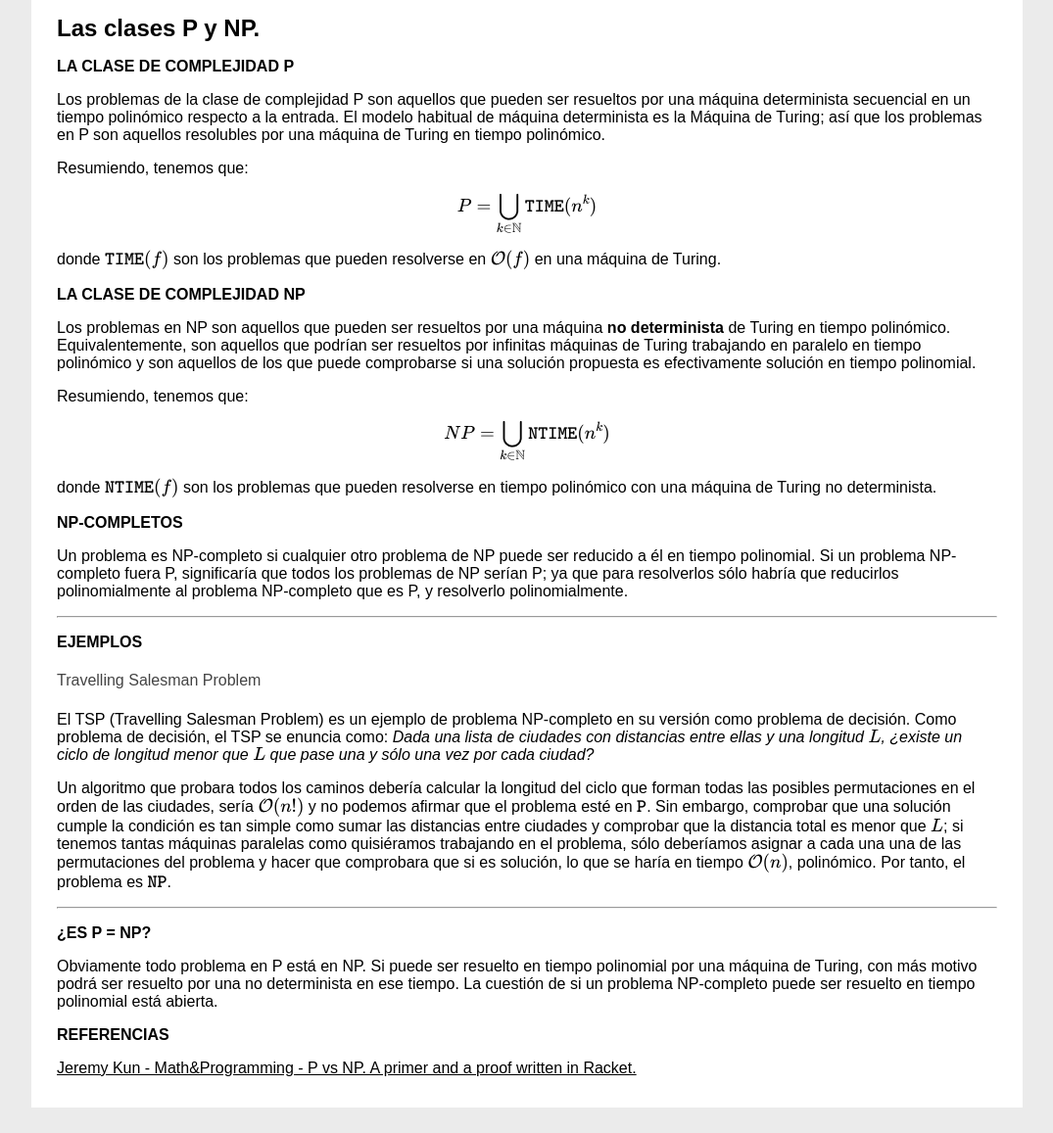
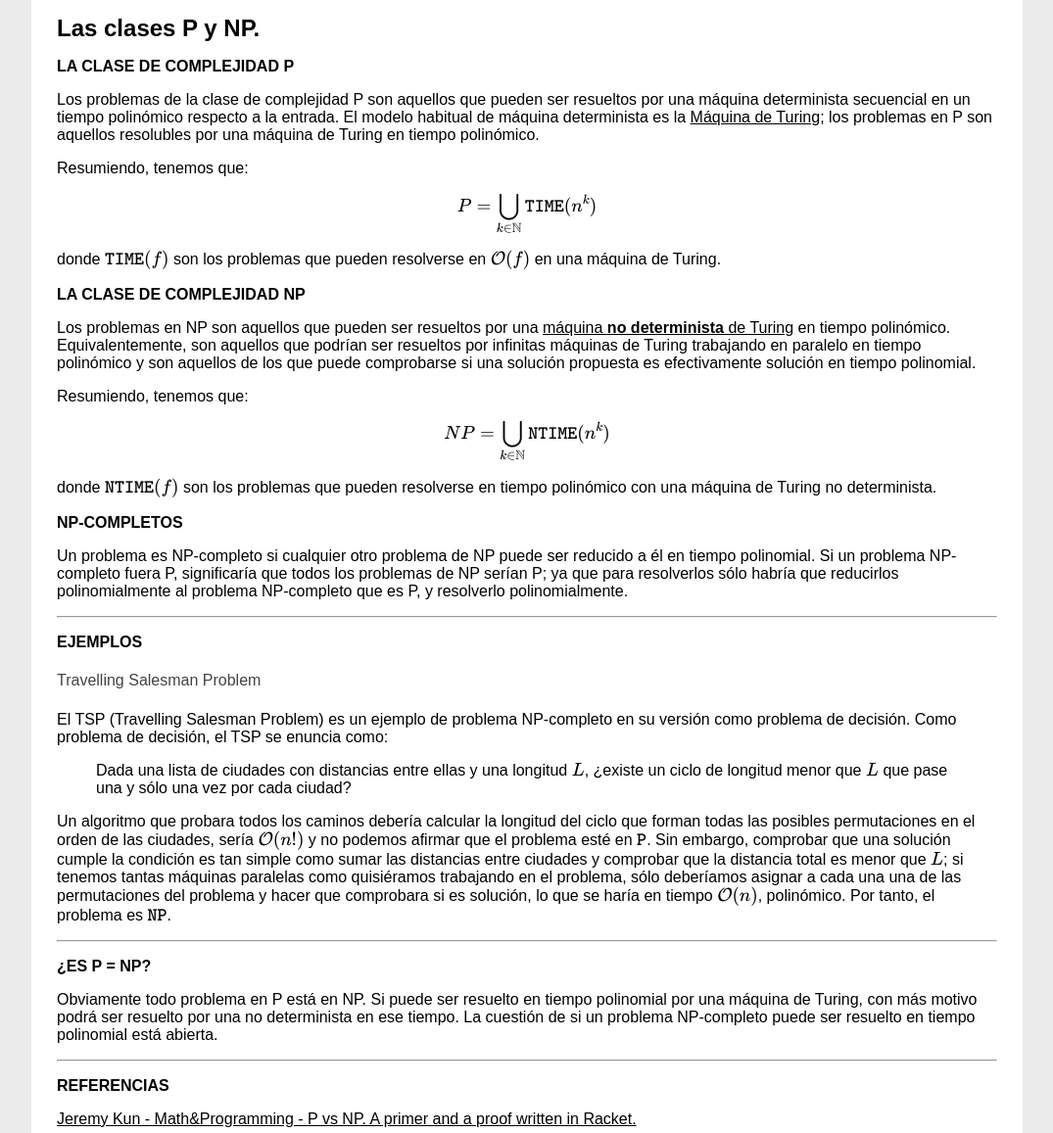
Before and after one commit to libreim/blog, a Jekyll site: the page built from _posts/2014-4-12-PyNP.md, in a window 1280 px wide. Shown: the part 100-1257 px from the top of the page at 98% size, without its empty margins (102-1177 px from the left). Built offline with Jekyll 4.4.1, drawn with Linux system fonts in a browser that asks for light colours; formulas are drawn with MathJax 3; grey boxes are pictures that could not be loaded.

Commit message:
Enlaces y pequeños cambios.

```diff
--- a/_posts/2014-4-12-PyNP.md
+++ b/_posts/2014-4-12-PyNP.md
@@ -8,7 +8,7 @@ category: matematicas
 
 ### La clase de complejidad P
 
-Los problemas de la clase de complejidad P son aquellos que pueden ser resueltos por una máquina determinista secuencial en un tiempo polinómico respecto a la entrada. El modelo habitual de máquina determinista es la Máquina de Turing; así que los problemas en P son aquellos resolubles por una máquina de Turing en tiempo polinómico.
+Los problemas de la clase de complejidad P son aquellos que pueden ser resueltos por una máquina determinista secuencial en un tiempo polinómico respecto a la entrada. El modelo habitual de máquina determinista es la [Máquina de Turing](http://en.wikipedia.org/wiki/Turing_machine#Formal_definition); los problemas en P son aquellos resolubles por una máquina de Turing en tiempo polinómico.
 
 Resumiendo, tenemos que:
 
@@ -19,7 +19,7 @@ donde `$\mathtt{TIME}(f)$` son los problemas que pueden resolverse en `$\mathcal
 
 ### La clase de complejidad NP
 
-Los problemas en NP son aquellos que pueden ser resueltos por una máquina **no determinista** de Turing en tiempo polinómico. Equivalentemente, son aquellos que podrían ser resueltos por infinitas máquinas de Turing trabajando en paralelo en tiempo polinómico y son aquellos de los que puede comprobarse si una solución propuesta es efectivamente solución en tiempo polinomial.
+Los problemas en NP son aquellos que pueden ser resueltos por una [máquina **no determinista** de Turing](http://en.wikipedia.org/wiki/Non-deterministic_Turing_machine) en tiempo polinómico. Equivalentemente, son aquellos que podrían ser resueltos por infinitas máquinas de Turing trabajando en paralelo en tiempo polinómico y son aquellos de los que puede comprobarse si una solución propuesta es efectivamente solución en tiempo polinomial.
 
 Resumiendo, tenemos que:
 
@@ -37,9 +37,10 @@ _____
 
 #### Travelling Salesman Problem
 
-El TSP (Travelling Salesman Problem) es un ejemplo de problema NP-completo en su versión como problema de decisión. Como problema de decisión, el TSP se enuncia como: *Dada una lista de ciudades con distancias entre ellas y una longitud $L$, ¿existe un ciclo de longitud menor que $L$ que pase una y sólo una vez por cada ciudad?*
+El TSP (Travelling Salesman Problem) es un ejemplo de problema NP-completo en su versión como problema de decisión. Como problema de decisión, el TSP se enuncia como:
+> Dada una lista de ciudades con distancias entre ellas y una longitud $L$, ¿existe un ciclo de longitud menor que $L$ que pase una y sólo una vez por cada ciudad?
 
-Un algoritmo que probara todos los caminos debería calcular la longitud del ciclo que forman todas las posibles permutaciones en el orden de las ciudades, sería $\mathcal{O}(n!)$ y no podemos afirmar que el problema esté en $\mathtt{P}$. Sin embargo, comprobar que una solución cumple la condición es tan simple como sumar las distancias entre ciudades y comprobar que la distancia total es menor que $L$; si tenemos tantas máquinas paralelas como quisiéramos trabajando en el problema, sólo deberíamos asignar a cada una una de las permutaciones del problema y hacer que comprobara que si es solución, lo que se haría en tiempo $\mathcal{O}(n)$, polinómico. Por tanto, el problema es $\mathtt{NP}$.
+Un algoritmo que probara todos los caminos debería calcular la longitud del ciclo que forman todas las posibles permutaciones en el orden de las ciudades, sería $\mathcal{O}(n!)$ y no podemos afirmar que el problema esté en $\mathtt{P}$. Sin embargo, comprobar que una solución cumple la condición es tan simple como sumar las distancias entre ciudades y comprobar que la distancia total es menor que $L$; si tenemos tantas máquinas paralelas como quisiéramos trabajando en el problema, sólo deberíamos asignar a cada una una de las permutaciones del problema y hacer que comprobara si es solución, lo que se haría en tiempo $\mathcal{O}(n)$, polinómico. Por tanto, el problema es $\mathtt{NP}$.
 
 ______
 
@@ -47,8 +48,10 @@ ______
 Obviamente todo problema en P está en NP. Si puede ser resuelto en tiempo polinomial por una máquina de Turing, con más motivo podrá ser resuelto por una no determinista en ese tiempo.
 La cuestión de si un problema NP-completo puede ser resuelto en tiempo polinomial está abierta.
 
+_______
+
 ### Referencias
-[Jeremy Kun - Math&Programming - P vs NP. A primer and a proof written in Racket. ](http://jeremykun.com/2012/02/23/p-vs-np-a-primer-and-a-proof-written-in-racket/)
+[Jeremy Kun - Math&Programming - P vs NP. A primer and a proof written in Racket.](http://jeremykun.com/2012/02/23/p-vs-np-a-primer-and-a-proof-written-in-racket/)
 
 
 [//]: # Falta dar un ejemplo de problema que no esté en NP.
```
